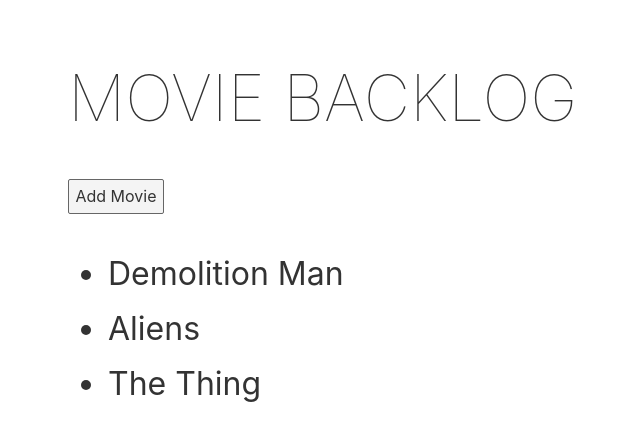
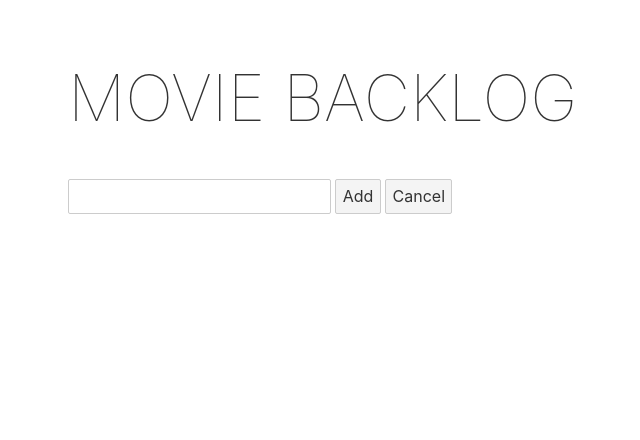
Before and after one commit to meshu-dev/movie-backlog, a Svelte app: page / in a window 1280 px wide. Both pictures are taken after a click on the button "Add Movie". Shown: the top 440 px of the page, without its empty margins (172-812 px from the left). Built offline with nearby package versions, Linux system fonts and the light colour scheme.

Commit message:
Created add and edit forms

```diff
--- /dev/null
+++ b/src/AddForm.svelte
@@ -0,0 +1,34 @@
+<script>
+	import { movies } from './store.js';
+
+	let showAddForm = false,
+		movieName = '';
+
+	function addFormToggle() {
+		showAddForm = !showAddForm;
+	}
+
+	function submit() {
+		movies.update(m => {
+			m.push(movieName);
+			return m;
+		});
+
+		movieName = '';
+		showAddForm = false;
+	}
+</script>
+
+{#if showAddForm}
+	<input bind:value={movieName}>
+	<button on:click={submit}>
+		Add
+	</button>
+	<button on:click={addFormToggle}>
+		Cancel
+	</button>
+{:else}
+	<button on:click={addFormToggle}>
+		Add Movie
+	</button>
+{/if}
--- a/src/App.svelte
+++ b/src/App.svelte
@@ -1,23 +1,16 @@
 <script>
-	let movies = [
-		'Demolition Man',
-		'Aliens',
-		'The Thing'
-	];
+	import AddForm from './AddForm.svelte';
+	import MovieList from './MovieList.svelte';
 </script>
+
+<svelte:head>
+	<title>Movie Backlog</title>
+</svelte:head>
 
 <main>
 	<h1>Movie Backlog</h1>
-	<button on:click={add}>
-		Add Movie
-	</button>
-	<div id="movie-list">
-		<ul>
-			{#each movies as movie, i}
-				<li>{movie}</li>
-			{/each}
-		</ul>
-	</div>
+	<AddForm />
+	<MovieList />
 </main>
 
 <style>
@@ -38,12 +31,4 @@
 		font-size: 4em;
 		font-weight: 100;
 	}
-
-	#movie-list {
-		font-size: 2rem;
-	}
-
-	#movie-list li {
-		margin-bottom: 1rem;
-	}
 </style>
--- /dev/null
+++ b/src/MovieList.svelte
@@ -0,0 +1,27 @@
+<script>
+	import { movies } from './store.js';
+	import MovieRow from './MovieRow.svelte';
+
+	//movies.set(['Demolition Man', 'Aliens', 'The Thing', 'Die Hard']);
+	console.log('movies', $movies);
+</script>
+
+<div id="movie-list">
+	<ul>
+		{#each $movies as movie, i}
+			<li>
+				<MovieRow movieIndex={i} title={movie} />
+			</li>
+		{/each}
+	</ul>
+</div>
+
+<style>
+	#movie-list {
+		font-size: 1.2rem;
+	}
+
+	#movie-list li {
+		margin-bottom: 1rem;
+	}
+</style>
--- /dev/null
+++ b/src/MovieRow.svelte
@@ -0,0 +1,39 @@
+<script>
+	import { movies } from './store.js';
+
+	export let title;
+	export let movieIndex;
+
+	let showEditField = false;
+
+	function editFormToggle() {
+		showEditField = !showEditField;
+	}
+
+	function submit() {
+		movies.update(m => {
+			m[movieIndex] = title;
+			return m;
+		});
+
+		showEditField = false;
+	}
+</script>
+
+{#if showEditField}
+	<input bind:value={title}>
+	<button on:click={submit}>
+		Edit
+	</button>
+	<button on:click={editFormToggle}>
+		Cancel
+	</button>
+{:else}
+	<span class="movie-title" on:click={editFormToggle}>{title}</span>
+{/if}
+
+<style>
+	.movie-title:hover {
+		cursor: pointer;
+	}
+</style>
--- /dev/null
+++ b/src/store.js
@@ -0,0 +1,26 @@
+import { writable } from 'svelte/store';
+
+export const movies = writable(
+	JSON.parse(localStorage.getItem('movies')) || []
+);
+
+movies.subscribe(
+	value => localStorage.setItem('movies', JSON.stringify(value))
+);
+
+
+/*
+function createStore() {
+	const { subscribe, set, update } = writable(
+		JSON.parse(localStorage.getItem('movies')) || {}
+	);
+
+	return {
+		subscribe,
+		setMovies: (movies) => {
+			set(localStorage.setItem('movies', JSON.stringify(movies)))
+		}
+	};
+}
+
+export const store = createStore(); */
```
